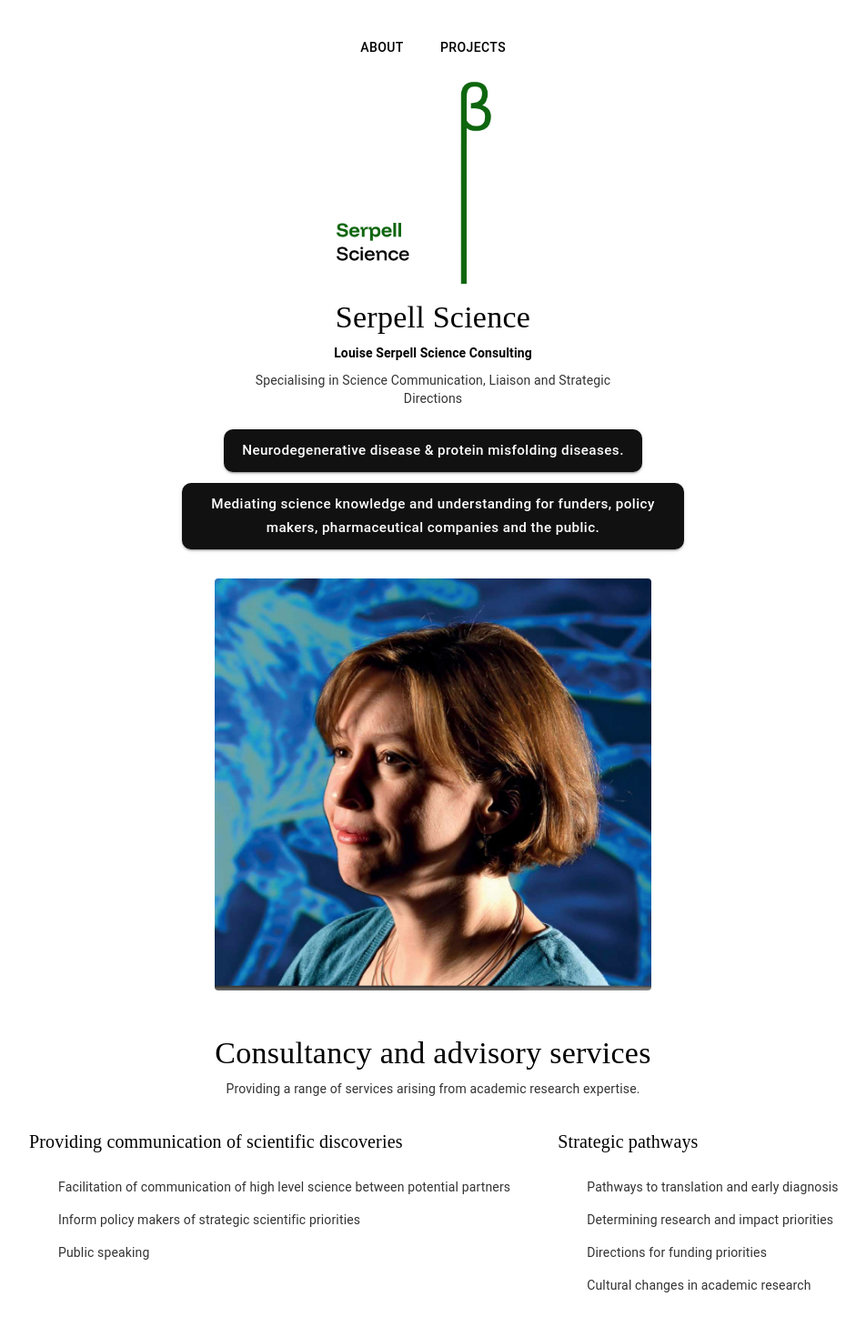
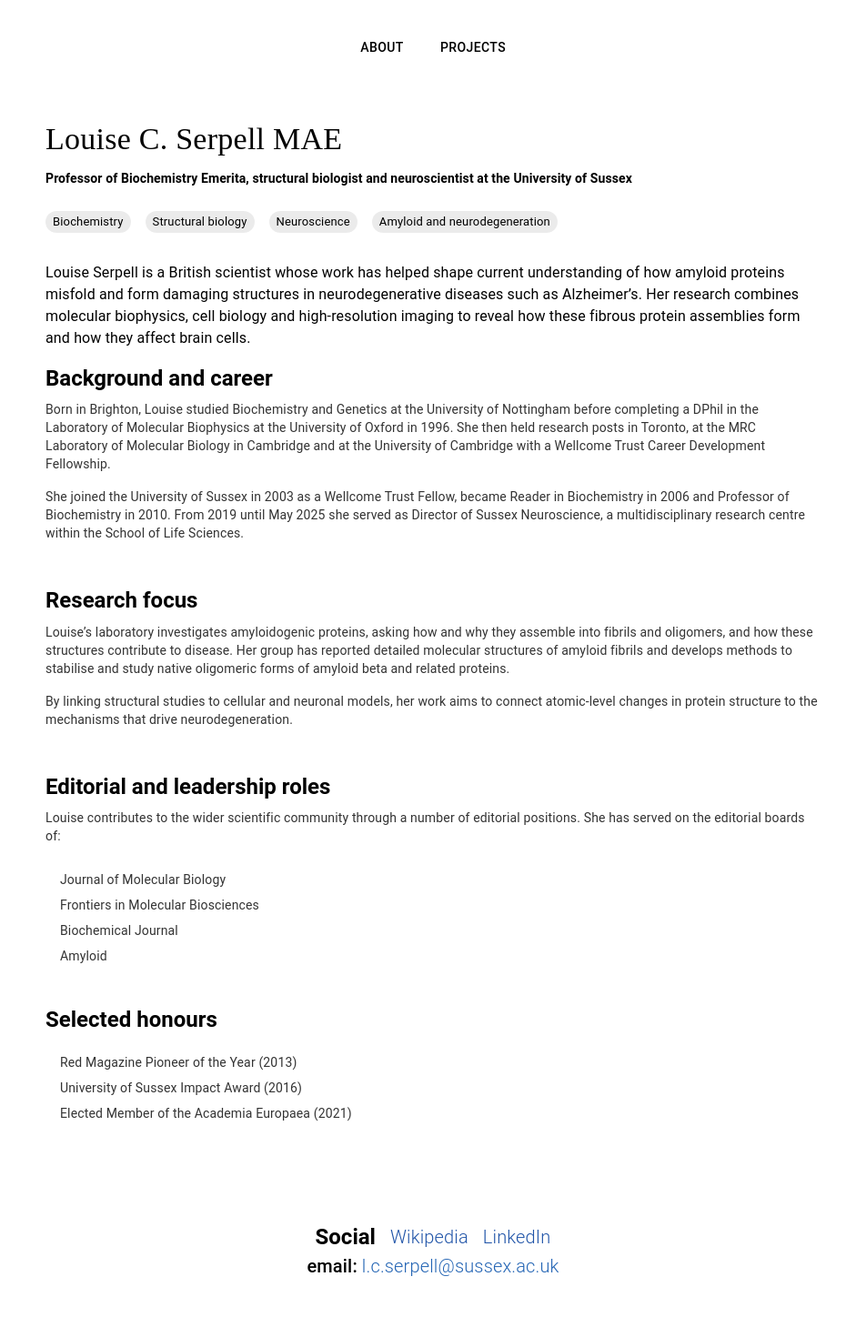
Before and after one commit to EAS-Tyler/serpell-science, a React (Create React App) app: page /about in a window 1280 px wide. Shown: the top 1470 px of the page at 91% size, without its empty margins (164-1116 px from the left). Built offline with nearby package versions, Linux system fonts and the light colour scheme; some icons are missing.

Commit message:
BETA about view and nav

```diff
--- a/package.json
+++ b/package.json
@@ -13,6 +13,7 @@
     "@testing-library/user-event": "^13.5.0",
     "react": "^19.2.0",
     "react-dom": "^19.2.0",
+    "react-router-dom": "^7.9.6",
     "react-scripts": "5.0.1",
     "web-vitals": "^2.1.4"
   },
--- a/src/App.js
+++ b/src/App.js
@@ -1,4 +1,5 @@
 import React from "react";
+import { Routes, Route } from "react-router-dom";
 import ListItems from "./components/ListItems"
 import WhoAmI from "./components/WhoAmI"
 import Footer from "./components/Footer";
@@ -16,16 +17,15 @@ import {
   ListItem,
   ListItemText,
 } from "@mui/material";
+
+import AboutLouiseSerpell from './views/About'
 // import logoImage from "./LOGO1.jpeg";
 // import logoImage from "./logo.jpeg";
 // import face from "./ME.png"
 
-const App = () => {
+const Home = () => {
   return (
-    <Box sx={{ minHeight: "100vh", bgcolor: "#ffffff" }}>
-      {/* Top navigation – light, centred */}
-      <ToolbarComponent />
-
+    <>
       {/* Hero + logo column (narrow, centred) */}
       <Container maxWidth="sm" sx={{ pb: 6, pt: 0, mt: -4 }}>
         {/* Logo */}
@@ -93,6 +93,21 @@ const App = () => {
       <ListItems />
       {/* Who am I? – full width black band */}
       <WhoAmI />
+    </>
+  );
+};
+
+const App = () => {
+  return (
+    <Box sx={{ minHeight: "100vh", bgcolor: "#ffffff" }}>
+      {/* Top navigation – light, centred */}
+      <ToolbarComponent />
+
+      <Routes>
+        <Route path="/" element={<Home />} />
+        <Route path="/about" element={<AboutLouiseSerpell />} />
+      </Routes>
+
       <Footer />
     </Box>
   );
--- a/src/components/Toolbar.jsx
+++ b/src/components/Toolbar.jsx
@@ -1,7 +1,10 @@
 import React from "react";
+import { useNavigate } from "react-router-dom";
 import { AppBar, Toolbar, Button } from "@mui/material";
 
 const ToolbarComponent = () => {
+  const navigate = useNavigate();
+
   return (
     <AppBar
       position="static"
@@ -21,7 +24,12 @@ const ToolbarComponent = () => {
           gap: 3,
         }}
       >
-        <Button color="inherit" size="medium" variant="text">
+        <Button
+          color="inherit"
+          size="medium"
+          variant="text"
+          onClick={() => navigate("/about")}
+        >
           About
         </Button>
         <Button color="inherit" size="medium" variant="text">
--- a/src/index.js
+++ b/src/index.js
@@ -1,5 +1,6 @@
 import React from 'react';
 import ReactDOM from 'react-dom/client';
+import { BrowserRouter } from 'react-router-dom';
 import { ThemeProvider } from '@mui/material/styles';
 import CssBaseline from '@mui/material/CssBaseline';
 import './index.css';
@@ -10,10 +11,12 @@ import theme from './theme';
 const root = ReactDOM.createRoot(document.getElementById('root'));
 root.render(
   <React.StrictMode>
-    <ThemeProvider theme={theme}>
-      <CssBaseline />
-      <App />
-    </ThemeProvider>
+    <BrowserRouter>
+      <ThemeProvider theme={theme}>
+        <CssBaseline />
+        <App />
+      </ThemeProvider>
+    </BrowserRouter>
   </React.StrictMode>
 );
 
--- /dev/null
+++ b/src/views/About.jsx
@@ -0,0 +1,152 @@
+import React from "react";
+import {
+  Container,
+  Box,
+  Typography,
+  Grid,
+  Stack,
+  Chip,
+  List,
+  ListItem,
+} from "@mui/material";
+
+const AboutLouiseSerpell = () => {
+  return (
+    <Container maxWidth="md">
+      <Box sx={{ py: { xs: 4, md: 6 } }}>
+        {/* Name and strapline */}
+        <Typography variant="h4" gutterBottom>
+          Louise C. Serpell MAE
+        </Typography>
+        <Typography variant="subtitle2" sx={{ mb: 3 }}>
+          Professor of Biochemistry Emerita, structural biologist and
+          neuroscientist at the University of Sussex
+        </Typography>
+
+        {/* Key fields */}
+        <Stack
+          direction="row"
+          spacing={1}
+          sx={{ mb: 4, flexWrap: "wrap", gap: 1 }}
+        >
+          <Chip label="Biochemistry" size="small" />
+          <Chip label="Structural biology" size="small" />
+          <Chip label="Neuroscience" size="small" />
+          <Chip label="Amyloid and neurodegeneration" size="small" />
+        </Stack>
+
+        {/* Intro paragraph */}
+        <Typography variant="body1" paragraph>
+          Louise Serpell is a British scientist whose work has helped shape
+          current understanding of how amyloid proteins misfold and form
+          damaging structures in neurodegenerative diseases such as Alzheimer’s.
+          Her research combines molecular biophysics, cell biology and
+          high-resolution imaging to reveal how these fibrous protein assemblies
+          form and how they affect brain cells.
+        </Typography>
+
+        <Grid container spacing={4}>
+          {/* Background */}
+          <Grid item xs={12} md={6}>
+            <Typography variant="h5" gutterBottom>
+              Background and career
+            </Typography>
+            <Typography variant="body2" paragraph>
+              Born in Brighton, Louise studied Biochemistry and Genetics at the
+              University of Nottingham before completing a DPhil in the
+              Laboratory of Molecular Biophysics at the University of Oxford in
+              1996. She then held research posts in Toronto, at the MRC
+              Laboratory of Molecular Biology in Cambridge and at the University
+              of Cambridge with a Wellcome Trust Career Development Fellowship.
+            </Typography>
+            <Typography variant="body2" paragraph>
+              She joined the University of Sussex in 2003 as a Wellcome Trust
+              Fellow, became Reader in Biochemistry in 2006 and Professor of
+              Biochemistry in 2010. From 2019 until May 2025 she served as
+              Director of Sussex Neuroscience, a multidisciplinary research
+              centre within the School of Life Sciences.
+            </Typography>
+          </Grid>
+
+          {/* Research focus */}
+          <Grid item xs={12} md={6}>
+            <Typography variant="h5" gutterBottom>
+              Research focus
+            </Typography>
+            <Typography variant="body2" paragraph>
+              Louise’s laboratory investigates amyloidogenic proteins, asking
+              how and why they assemble into fibrils and oligomers, and how
+              these structures contribute to disease. Her group has reported
+              detailed molecular structures of amyloid fibrils and develops
+              methods to stabilise and study native oligomeric forms of amyloid
+              beta and related proteins.
+            </Typography>
+            <Typography variant="body2" paragraph>
+              By linking structural studies to cellular and neuronal models, her
+              work aims to connect atomic-level changes in protein structure to
+              the mechanisms that drive neurodegeneration.
+            </Typography>
+          </Grid>
+
+          {/* Editorial and leadership */}
+          <Grid item xs={12} md={6}>
+            <Typography variant="h5" gutterBottom>
+              Editorial and leadership roles
+            </Typography>
+            <Typography variant="body2" paragraph>
+              Louise contributes to the wider scientific community through a
+              number of editorial positions. She has served on the editorial
+              boards of:
+            </Typography>
+            <List dense sx={{ pl: 2 }}>
+              <ListItem disableGutters>
+                <Typography variant="body2">
+                  Journal of Molecular Biology
+                </Typography>
+              </ListItem>
+              <ListItem disableGutters>
+                <Typography variant="body2">
+                  Frontiers in Molecular Biosciences
+                </Typography>
+              </ListItem>
+              <ListItem disableGutters>
+                <Typography variant="body2">
+                  Biochemical Journal
+                </Typography>
+              </ListItem>
+              <ListItem disableGutters>
+                <Typography variant="body2">Amyloid</Typography>
+              </ListItem>
+            </List>
+          </Grid>
+
+          {/* Honours */}
+          <Grid item xs={12} md={6}>
+            <Typography variant="h5" gutterBottom>
+              Selected honours
+            </Typography>
+            <List dense sx={{ pl: 2 }}>
+              <ListItem disableGutters>
+                <Typography variant="body2">
+                  Red Magazine Pioneer of the Year (2013)
+                </Typography>
+              </ListItem>
+              <ListItem disableGutters>
+                <Typography variant="body2">
+                  University of Sussex Impact Award (2016)
+                </Typography>
+              </ListItem>
+              <ListItem disableGutters>
+                <Typography variant="body2">
+                  Elected Member of the Academia Europaea (2021)
+                </Typography>
+              </ListItem>
+            </List>
+          </Grid>
+        </Grid>
+      </Box>
+    </Container>
+  );
+};
+
+export default AboutLouiseSerpell;
```
Also changed, not shown: 1 other file (tests, documents, lock files or other folders).
